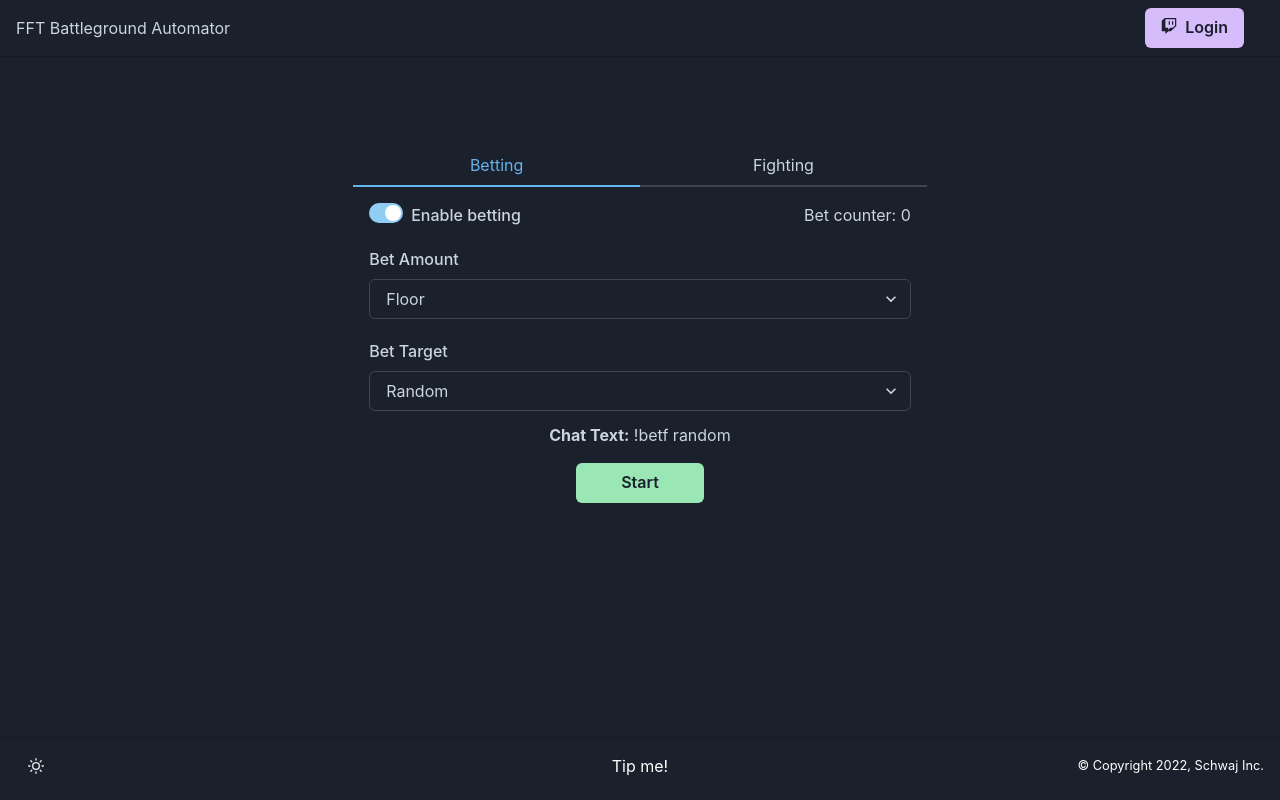
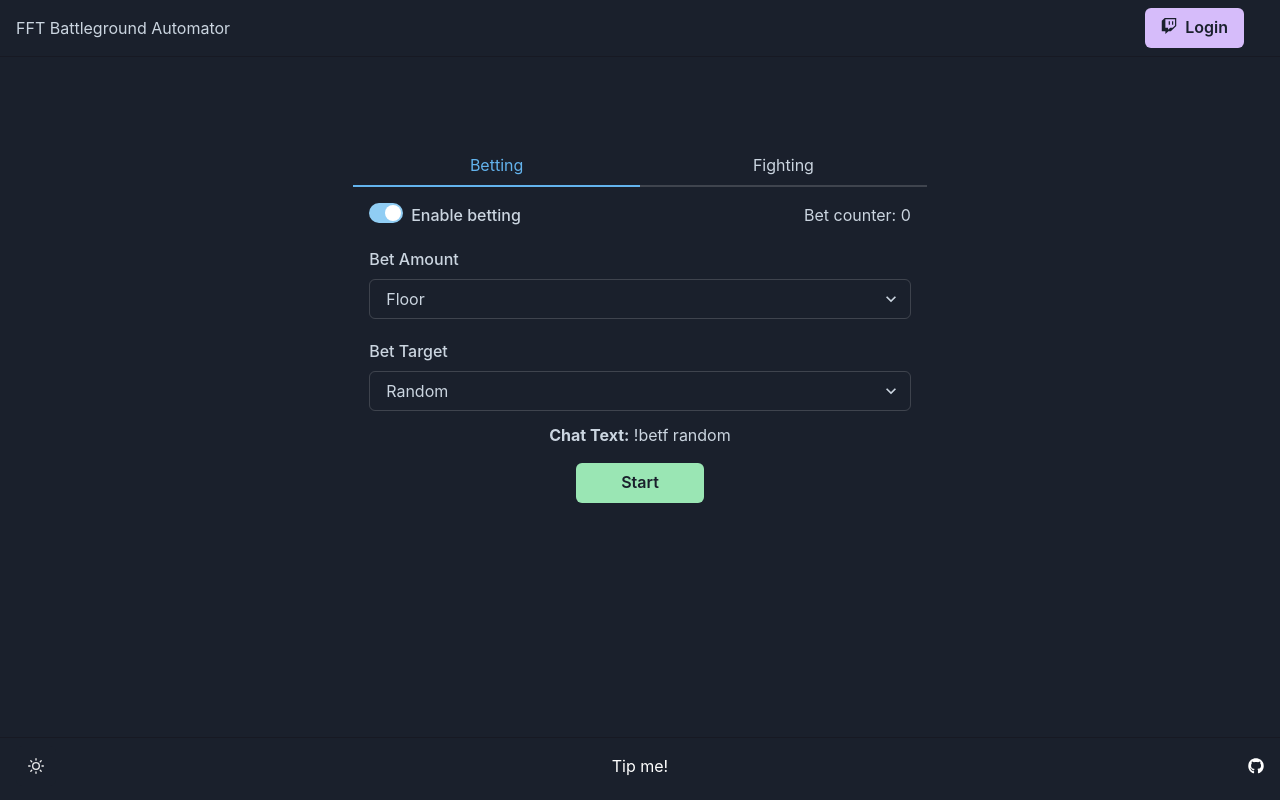
Before and after one commit to schwaj/fftbg-automator, a React (Create React App) app: page / in a window 1280 px wide. Built offline with nearby package versions, Linux system fonts and the light colour scheme.

Commit message:
footer updates

```diff
--- a/src/components/Footer.tsx
+++ b/src/components/Footer.tsx
@@ -1,13 +1,13 @@
 import { MoonIcon, SunIcon } from "@chakra-ui/icons";
 import {
-  Box,
-  Button,
   Flex,
+  HStack,
   IconButton,
   Link,
   useColorMode,
   useColorModeValue,
 } from "@chakra-ui/react";
+import { FaGithub } from "react-icons/fa";
 
 export const Footer = () => {
   const { toggleColorMode } = useColorMode();
@@ -41,7 +41,11 @@ export const Footer = () => {
         </Link>
       </Flex>
       <Flex w={"30%"} justifyContent={"flex-end"}>
-        <small>&copy; Copyright {new Date().getFullYear()}, Schwaj Inc.</small>
+        <HStack spacing={2}>
+          <Link href="https://github.com/schwaj" target={"_blank"}>
+            <FaGithub />
+          </Link>
+        </HStack>
       </Flex>
     </Flex>
   );
--- a/src/components/Header.tsx
+++ b/src/components/Header.tsx
@@ -22,7 +22,6 @@ export const Header = () => {
       ? "http://localhost:3000/fftbg-automator"
       : "https://schwaj.github.io/fftbg-automator/"
   }&scope=chat%3Aread+chat%3Aedit`;
-  console.log({ twitchAuthUrl });
 
   useEffect(() => {
     const token =
```
